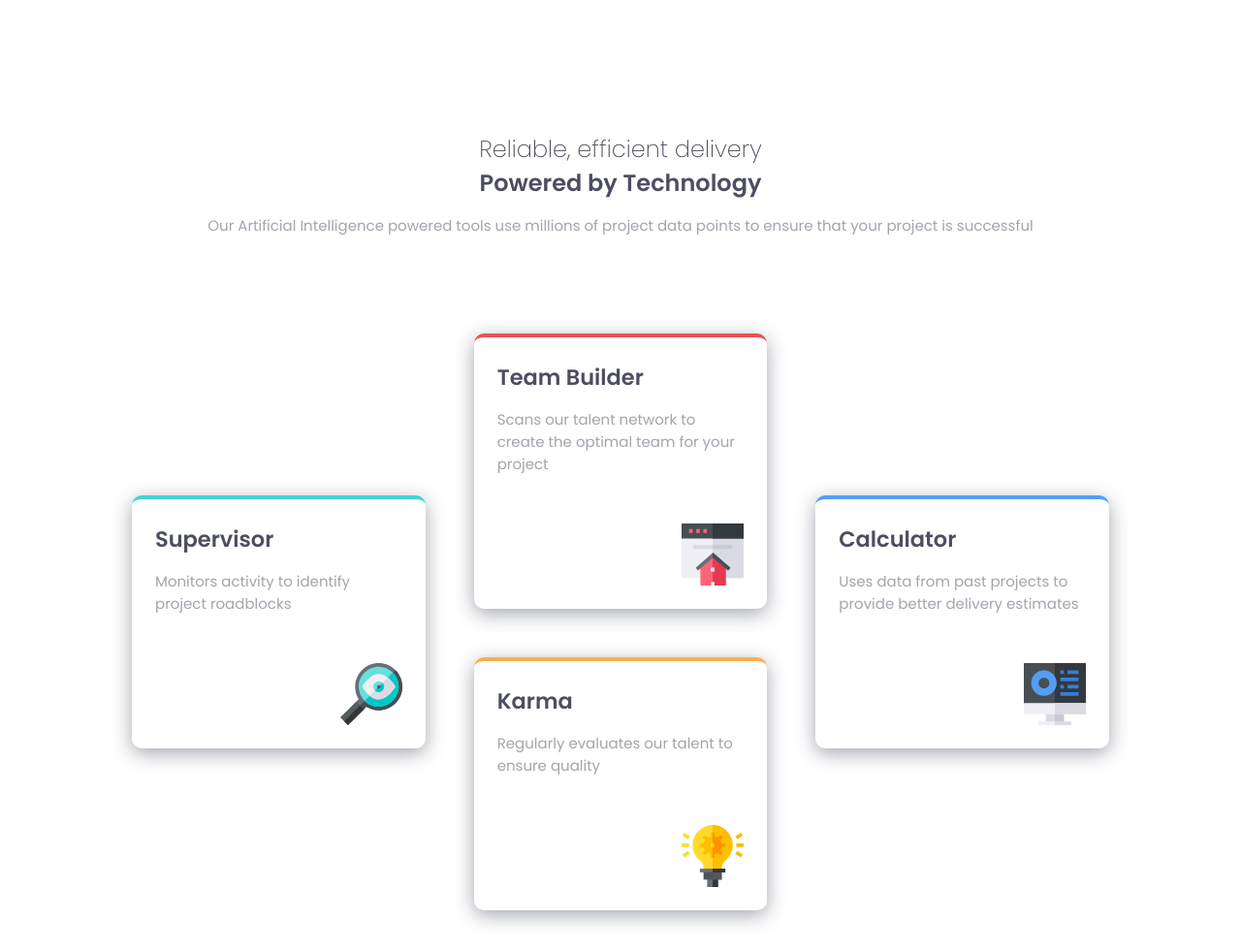
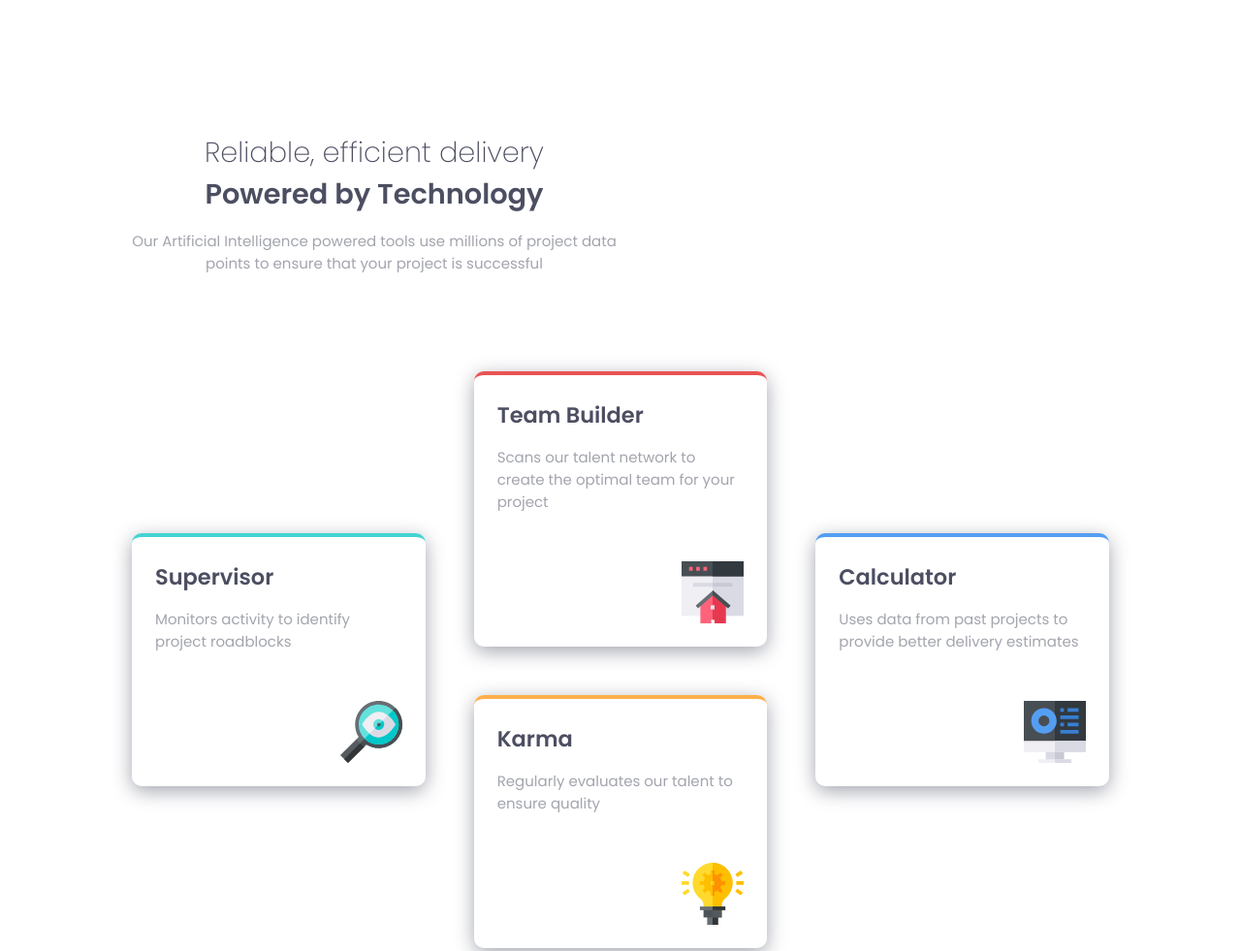
Before and after one commit to TwKnD/four-card-feature-section, a plain HTML site: page index.html in a window 1280 px wide. Shown: the top 981 px of the page at 97% size. Drawn offline with Linux system fonts and the light colour scheme.

Commit message:
add header wrapper

```diff
--- a/css/styles.css
+++ b/css/styles.css
@@ -40,13 +40,16 @@ p {
 }
 
 /* Headers */
+header {
+  max-width: 500px;
+}
 .header {
   color: var(--dark-blue);
   margin: 0;
 }
 
 .main-header {
-  font-size: 1.5rem;
+  font-size: 1.8rem;
 }
 
 .desc-header {
--- a/index.html
+++ b/index.html
@@ -16,11 +16,14 @@
 
 <body>
 
-  <h3 class="main-header desc-header header">Reliable, efficient delivery</h3>
-  <h1 class="main-header title-header header">Powered by Technology</h1>
+  <header>
 
-  <p>Our Artificial Intelligence powered tools use millions of project data points
-    to ensure that your project is successful</p>
+    <h3 class="main-header desc-header header">Reliable, efficient delivery</h3>
+    <h1 class="main-header title-header header">Powered by Technology</h1>
+    <p>Our Artificial Intelligence powered tools use millions of project data points
+      to ensure that your project is successful</p>
+
+  </header>
 
   <div class="container">
 
```
